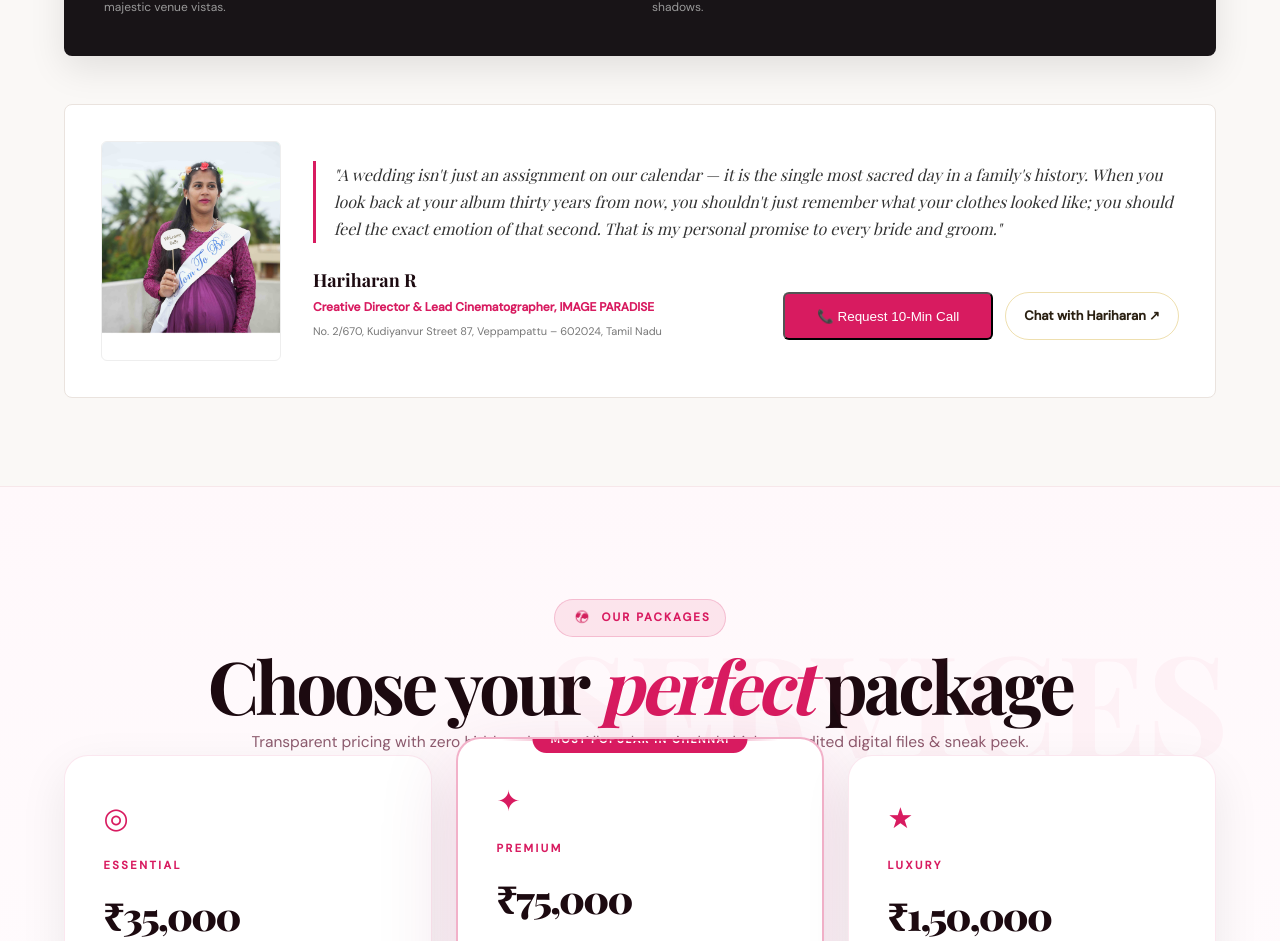
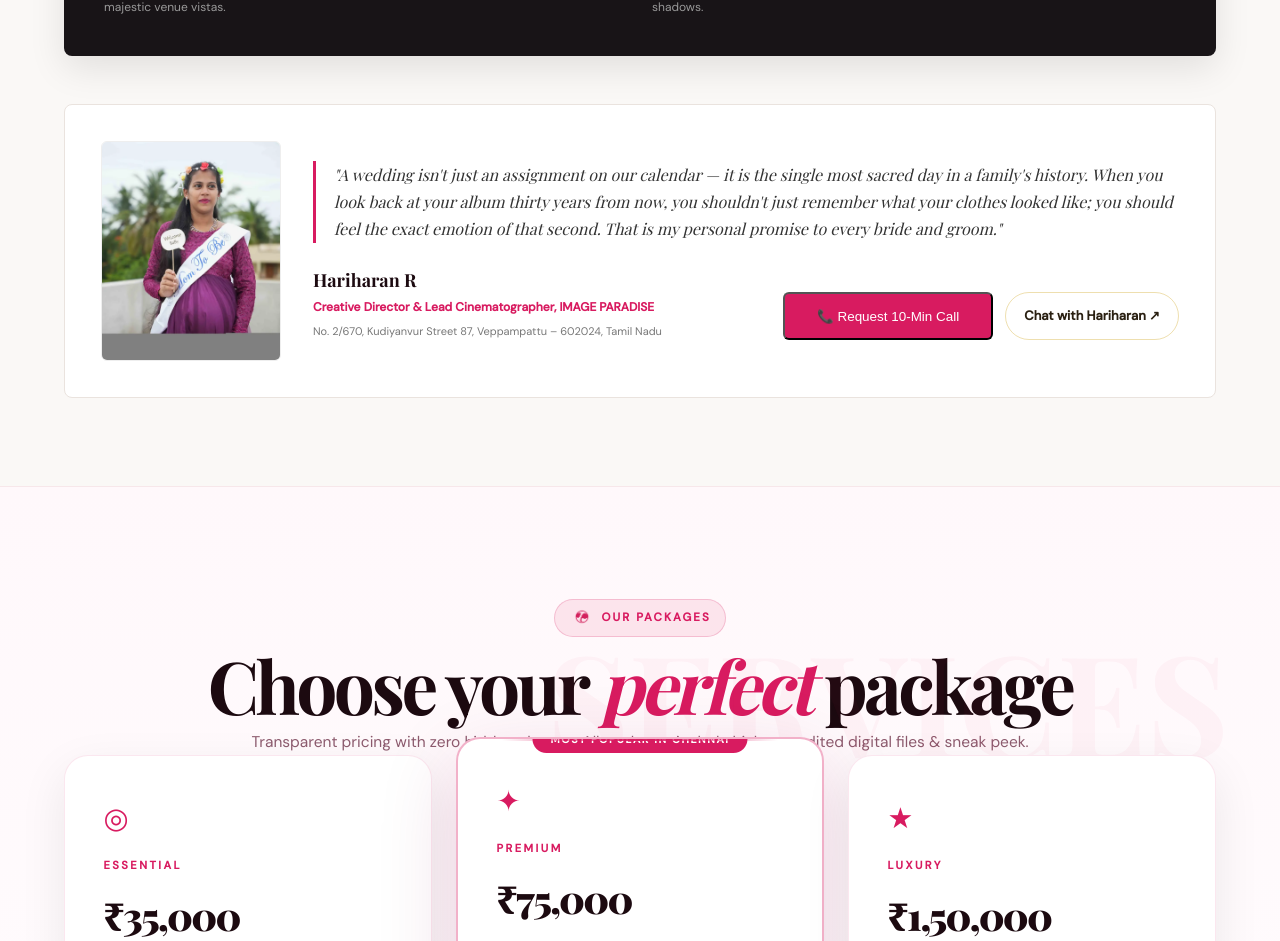
Before and after one commit to harishhs143hs-code/Image-Paradise-Photography, a React (Vite) app: page / in a window 1280 px wide. Shown: the part 10037-10978 px from the top of the page. Built offline with nearby package versions, Linux system fonts and the light colour scheme; a web font is replaced by a local one.

Commit message:
fix: repair missing and damaged photography assets

```diff
--- a/src/components/CraftPromise.tsx
+++ b/src/components/CraftPromise.tsx
@@ -99,7 +99,7 @@ export const CraftPromise: React.FC<CraftPromiseProps> = ({ onOpenCallback, onSc
         <div className="director-signoff-banner">
           <div className="dsb-photo">
             <img
-              src="/images/DSC05261.JPG"
+              src="/images/DSC05261.webp"
               alt="Creative Director Hariharan R"
               loading="lazy"
               width={180}
```
